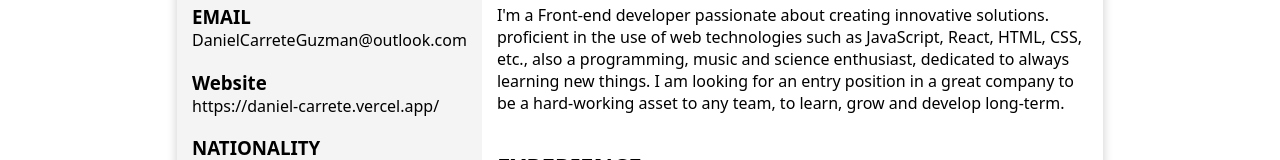
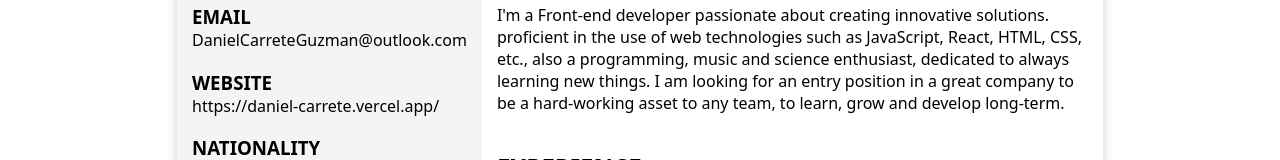
Before and after one commit to SL0W-HAND/Portfolio, a Next.js app: page /cv in a window 1280 px wide. Shown: the part 358-518 px from the top of the page. Built offline with nearby package versions, Linux system fonts and the light colour scheme.

Commit message:
uppercase

```diff
--- a/pages/cv.js
+++ b/pages/cv.js
@@ -24,7 +24,7 @@ const cv = () => {
                         <span>DanielCarreteGuzman@outlook.com</span>
                     </div>
                     <div>
-                        <h3>Website</h3>
+                        <h3>WEBSITE</h3>
                         <span>https://daniel-carrete.vercel.app/</span>
                     </div>
                     <div>
```
